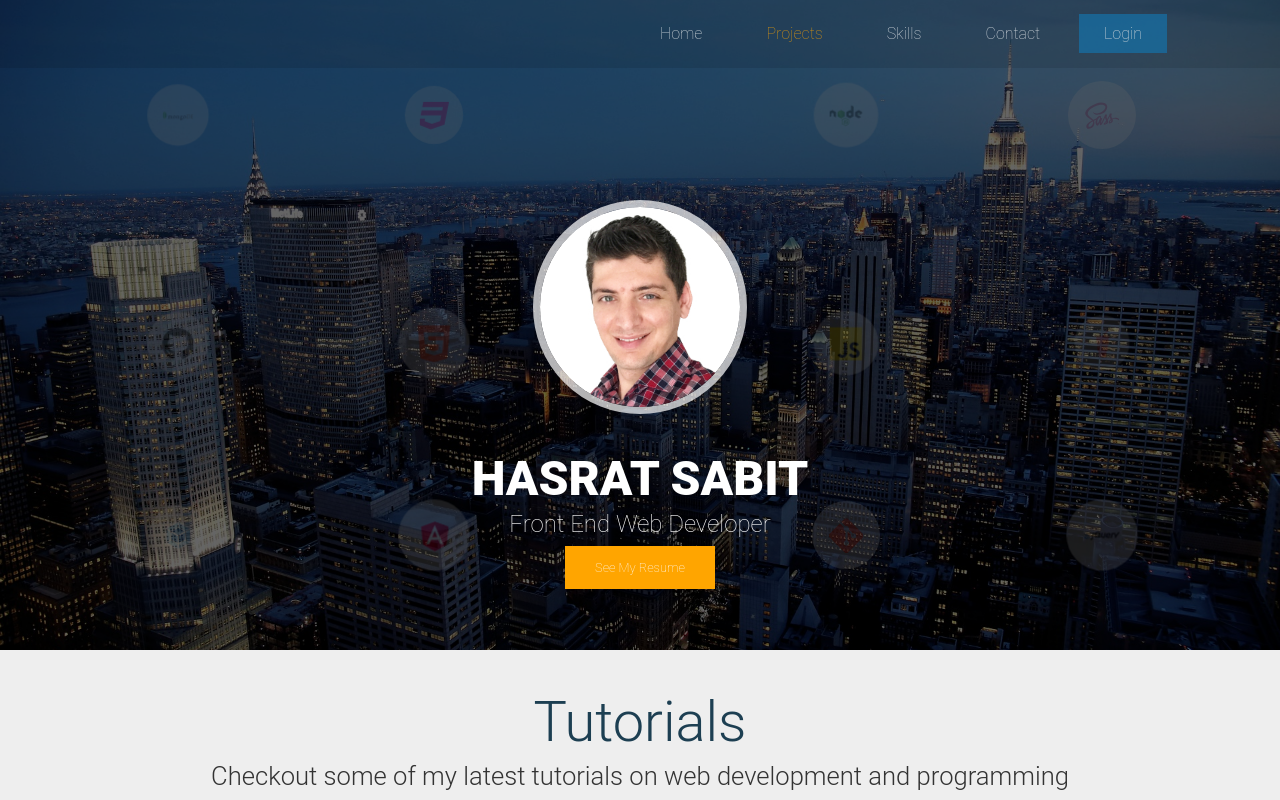
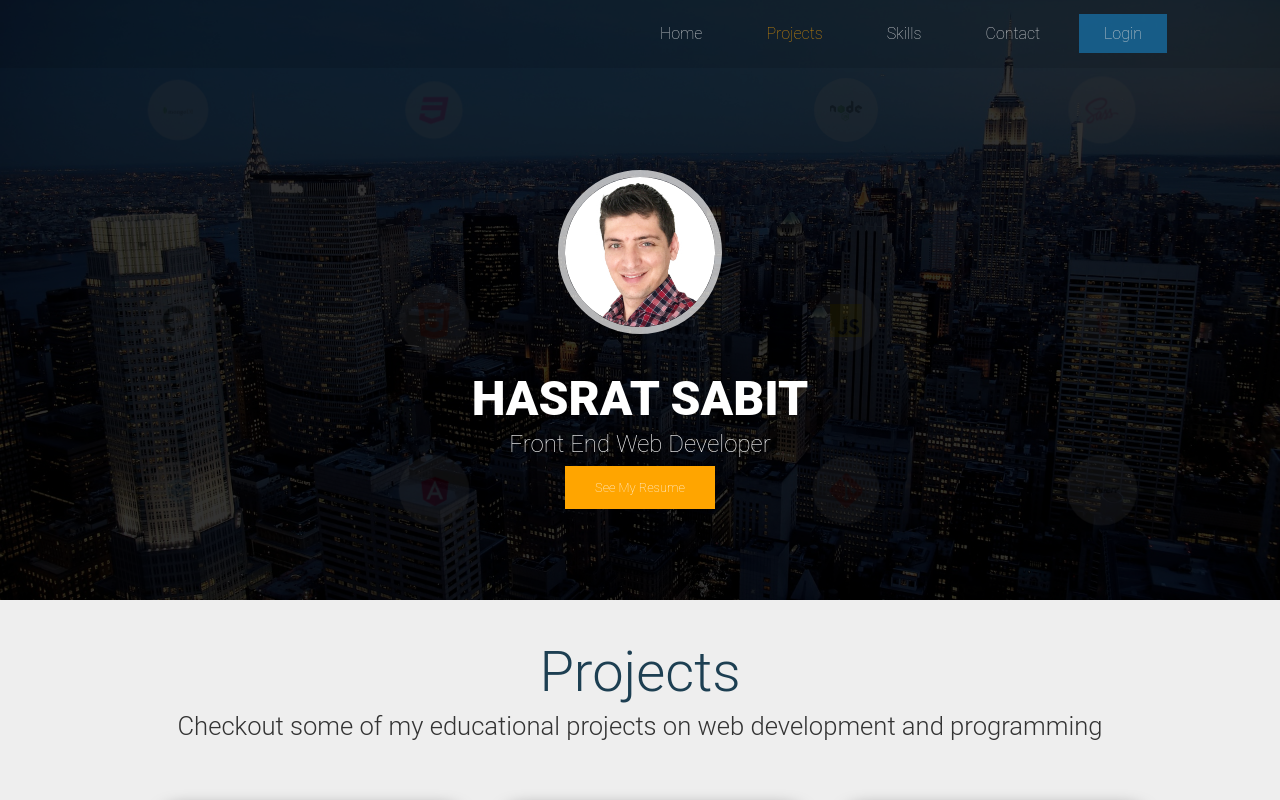
Before and after one commit to hasratsabit/personal-page, a website: page app/index.html in a window 1280 px wide. Shown: the top 800 px of the page. Drawn offline with Linux system fonts and the light colour scheme.

Commit message:
minore adjustments

```diff
--- a/app/assets/styles/modules/_resume-model.css
+++ b/app/assets/styles/modules/_resume-model.css
@@ -45,7 +45,7 @@
     }
 
     @mixin atMedium {
-      top: 9.5%;
+      top: 7%;
       right: 26.4%;
     }
 
@@ -76,7 +76,7 @@
     }
 
     @mixin atMedium {
-      top: 110px;
+      top: 80px;
       left: 250px;
     }
 
--- a/app/assets/styles/modules/_site-header.css
+++ b/app/assets/styles/modules/_site-header.css
@@ -11,7 +11,7 @@
   @mixin atMedium {
     background-size: cover;
     background-position: center;
-    height: 650px;
+    height: 600px;
   }
   @mixin atLarge {
     height: 800px;
@@ -30,7 +30,7 @@
     background-color: rgba(0,0,0,0.4);
 
     @mixin atSmall {
-      background-color: rgba(0,0,0,0.6);
+      background-color: rgba(0,0,0,0.8);
     }
   }
 
@@ -41,9 +41,12 @@
     right: 0;
     text-align: center;
     color: #FFF;
-    transform: scale(0);
-    transition: transform 1s ease-in-out;
+    transform: scale(0.5);
+    transition: transform 1.5s ease-in-out;
     @mixin atMedium {
+      top: 170px;
+    }
+    @mixin atLarge{
       top: 200px;
     }
     &--is-visible {
@@ -60,6 +63,10 @@
     border: 4px solid rgba(255,255,255, 0.7);
     @mixin atMedium {
       border: 7px solid rgba(255,255,255, 0.7);
+      height: 150px;
+      width: 150px;
+    }
+    @mixin atLarge {
       height: 200px;
       width: 200px;
     }
--- a/app/index.html
+++ b/app/index.html
@@ -73,8 +73,8 @@
 
   <div class="wrapper wrapper--shrink-width wrapper--smaller-padding">
     <div class="section-headlines section-headlines--b-margin-at-small">
-      <h1 class="section-headlines__title section-headlines__title--blue">Tutorials</h1>
-      <p class="section-headlines__description">Checkout some of my latest tutorials on web development and programming</p>
+      <h1 class="section-headlines__title section-headlines__title--blue">Projects</h1>
+      <p class="section-headlines__description">Checkout some of my educational projects on web development and programming</p>
     </div>
 
     <div class="row">
--- a/app/temp/styles/styles.css
+++ b/app/temp/styles/styles.css
@@ -525,7 +525,7 @@ img {
   .site-header {
     background-size: cover;
     background-position: center;
-    height: 650px;
+    height: 600px;
   }
 }
 
@@ -552,7 +552,7 @@ img {
 @media screen and (min-width: 570px) {
 
   .site-header__transparent-background {
-    background-color: rgba(0,0,0,0.6);
+    background-color: rgba(0,0,0,0.8);
   }
 }
 
@@ -563,15 +563,22 @@ img {
   right: 0;
   text-align: center;
   color: #FFF;
-  -webkit-transform: scale(0);
-          transform: scale(0);
-  -webkit-transition: -webkit-transform 1s ease-in-out;
-  transition: -webkit-transform 1s ease-in-out;
-  transition: transform 1s ease-in-out;
-  transition: transform 1s ease-in-out, -webkit-transform 1s ease-in-out;
-}
-
-@media screen and (min-width: 800px) {
+  -webkit-transform: scale(0.5);
+          transform: scale(0.5);
+  -webkit-transition: -webkit-transform 1.5s ease-in-out;
+  transition: -webkit-transform 1.5s ease-in-out;
+  transition: transform 1.5s ease-in-out;
+  transition: transform 1.5s ease-in-out, -webkit-transform 1.5s ease-in-out;
+}
+
+@media screen and (min-width: 800px) {
+
+  .site-header__header-content {
+    top: 170px;
+  }
+}
+
+@media screen and (min-width: 1350px) {
 
   .site-header__header-content {
     top: 200px;
@@ -596,6 +603,14 @@ img {
 
   .site-header__round-image {
     border: 7px solid rgba(255,255,255, 0.7);
+    height: 150px;
+    width: 150px;
+  }
+}
+
+@media screen and (min-width: 1350px) {
+
+  .site-header__round-image {
     height: 200px;
     width: 200px;
   }
@@ -2214,7 +2229,7 @@ textarea:focus {
 @media screen and (min-width: 800px) {
 
   .resume-model__close {
-    top: 9.5%;
+    top: 7%;
     right: 26.4%;
   }
 }
@@ -2254,7 +2269,7 @@ textarea:focus {
 @media screen and (min-width: 800px) {
 
   .resume-model__container {
-    top: 110px;
+    top: 80px;
     left: 250px;
   }
 }
```
